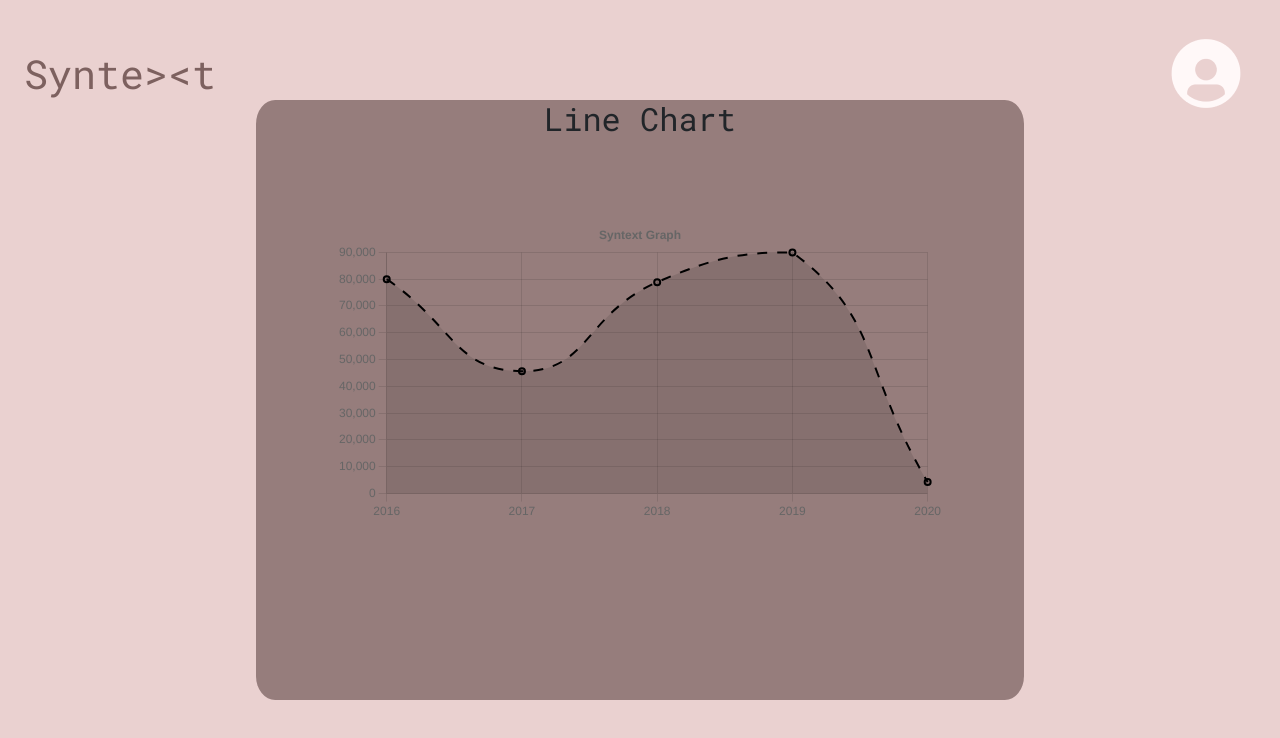
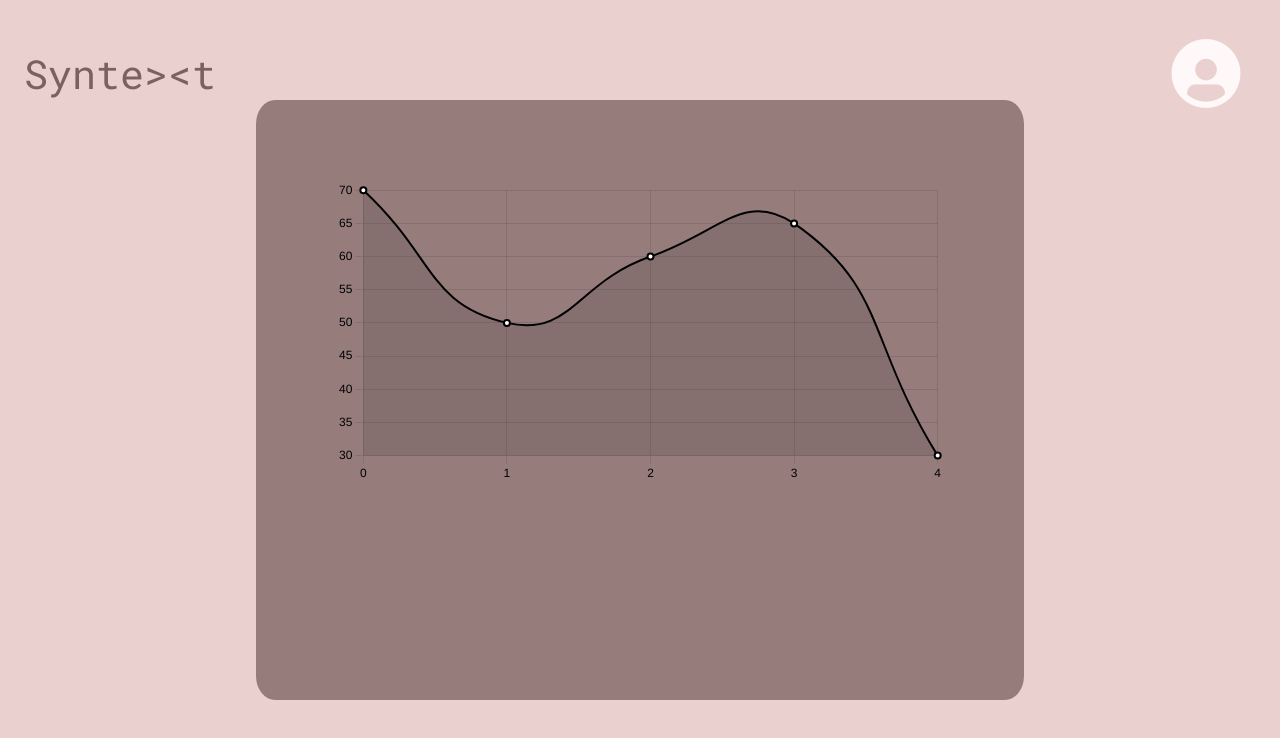
Before and after one commit to hcp-uw/syntext, a React (Create React App) app in the folder client/: page / in a window 1280 px wide. Shown: the top 738 px of the page. Built offline with nearby package versions, Linux system fonts and the light colour scheme.

Commit message:
figured out how to change the color of axis labels

```diff
--- a/client/src/Components/GameSummary/Chart.js
+++ /dev/null
@@ -1,31 +0,0 @@
-// App.js
-import { useState } from "react";
-import { Data } from "./Data";
-import { CategoryScale } from 'chart.js';
-import Chart from 'chart.js/auto';
-import LineChart from "./LineChart";
-
-export default function Test() {
-  Chart.register(CategoryScale);
-  const [chartData, setChartData] = useState({
-    labels: Data.map((data) => data.year),
-    datasets: [
-      {
-        label: "Syntext Graph",
-        fontColor: 'white',
-        data: Data.map((data) => data.userGain),
-        backgroundColor: "rgba(0, 0, 0, 0.1)",
-        borderColor: "black",
-        borderWidth: 2,
-        borderDash: [10],
-        fill: true,
-        tension: 0.5
-      }
-    ]
-  });
-  return (
-    <div className="test">
-      <LineChart chartData={chartData} />
-    </div>
-  );
-}
--- a/client/src/Components/GameSummary/Data.js
+++ b/client/src/Components/GameSummary/Data.js
@@ -2,32 +2,27 @@
 export const Data = [
   {
     id: 1,
-    year: 2016,
-    userGain: 80000,
-    userLost: 823
+    time: 0,
+    wpm: 70
   },
   {
     id: 2,
-    year: 2017,
-    userGain: 45677,
-    userLost: 345
+    time: 1,
+    wpm: 50
   },
   {
     id: 3,
-    year: 2018,
-    userGain: 78888,
-    userLost: 555
+    time: 2,
+    wpm: 60
   },
   {
     id: 4,
-    year: 2019,
-    userGain: 90000,
-    userLost: 4555
+    time: 3,
+    wpm: 65
   },
   {
     id: 5,
-    year: 2020,
-    userGain: 4300,
-    userLost: 234
+    time: 4,
+    wpm: 30
   }
 ];
--- a/client/src/Components/GameSummary/GameSummary.css
+++ b/client/src/Components/GameSummary/GameSummary.css
@@ -6,6 +6,7 @@
   left: 20%;
   border-radius: 2.5%/4%;
   background-color: #967d7c;
+  color: 'white';
 }
 
 canvas {
--- a/client/src/Components/GameSummary/GameSummary.js
+++ b/client/src/Components/GameSummary/GameSummary.js
@@ -1,15 +1,29 @@
-import React from 'react';
-import Test from './Chart.js';
 import './GameSummary.css';
+import { useState } from "react";
+import { Data } from "./Data";
+import { CategoryScale } from 'chart.js';
+import Chart from 'chart.js/auto';
+import LineChart from "./LineChart";
 
-const GameSummary = () => {
+export default function GameSummary() {
+  const [chartData, setChartData] = useState({
+    labels: Data.map((data) => data.time),
+    datasets: [
+      {
+        data: Data.map((data) => data.wpm),
+        backgroundColor: "rgba(0, 0, 0, 0.1)", // "rgba(0, 0, 0, 0.1)"
+        borderColor: "black",
+        borderWidth: 2,
+        // borderDash: [10],
+        fill: true,
+        tension: 0.5,
+        pointBackgroundColor: 'white',
+      }
+    ]
+  });
   return (
-    <>
-      <div className='game-summary'>
-      <Test />
-      </div>
-    </>
-  )
+    <div className="game-summary">
+      <LineChart chartData={chartData} />
+    </div>
+  );
 }
-
-export default GameSummary;
--- a/client/src/Components/GameSummary/LineChart.js
+++ b/client/src/Components/GameSummary/LineChart.js
@@ -1,22 +1,18 @@
 import React from "react";
 import { Line } from "react-chartjs-2";
 function LineChart({ chartData }) {
-
-  console.log(Line)
   return (
     <div className="chart-container">
-      <h2 style={{ textAlign: "center" }}>Line Chart</h2>
       <Line
         data={chartData}
         options={{
           plugins: {
-            title: {
-              display: true,
-              text: "Syntext Graph"
-            },
-            legend: {
-              display: false
-            }
+            title: { display: false },
+            legend: { display: false }
+          },
+          scales: {
+            y: { ticks: { color: 'black' } },
+            x: { ticks: { color: 'black' } }
           }
         }}
       />
```
